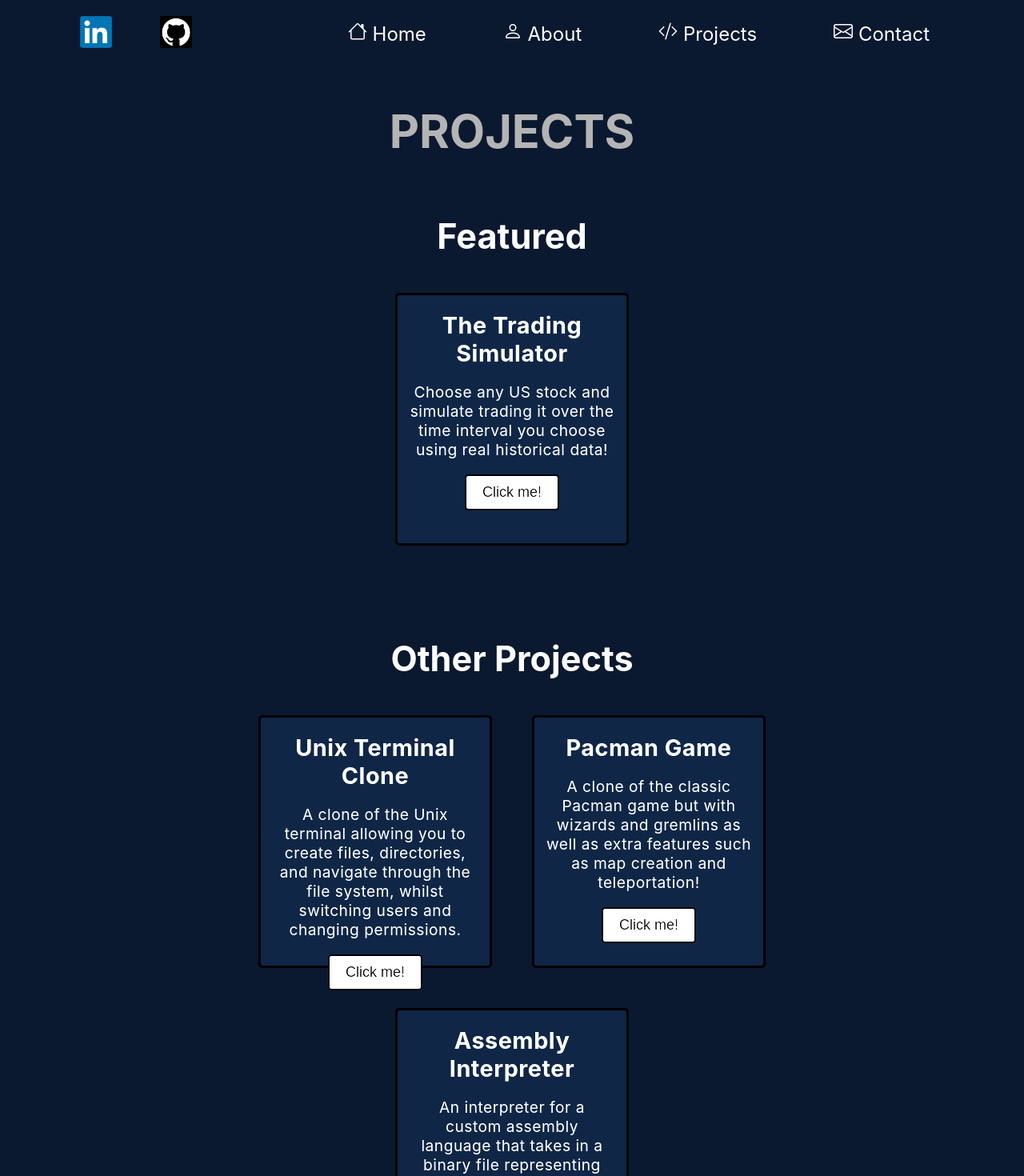
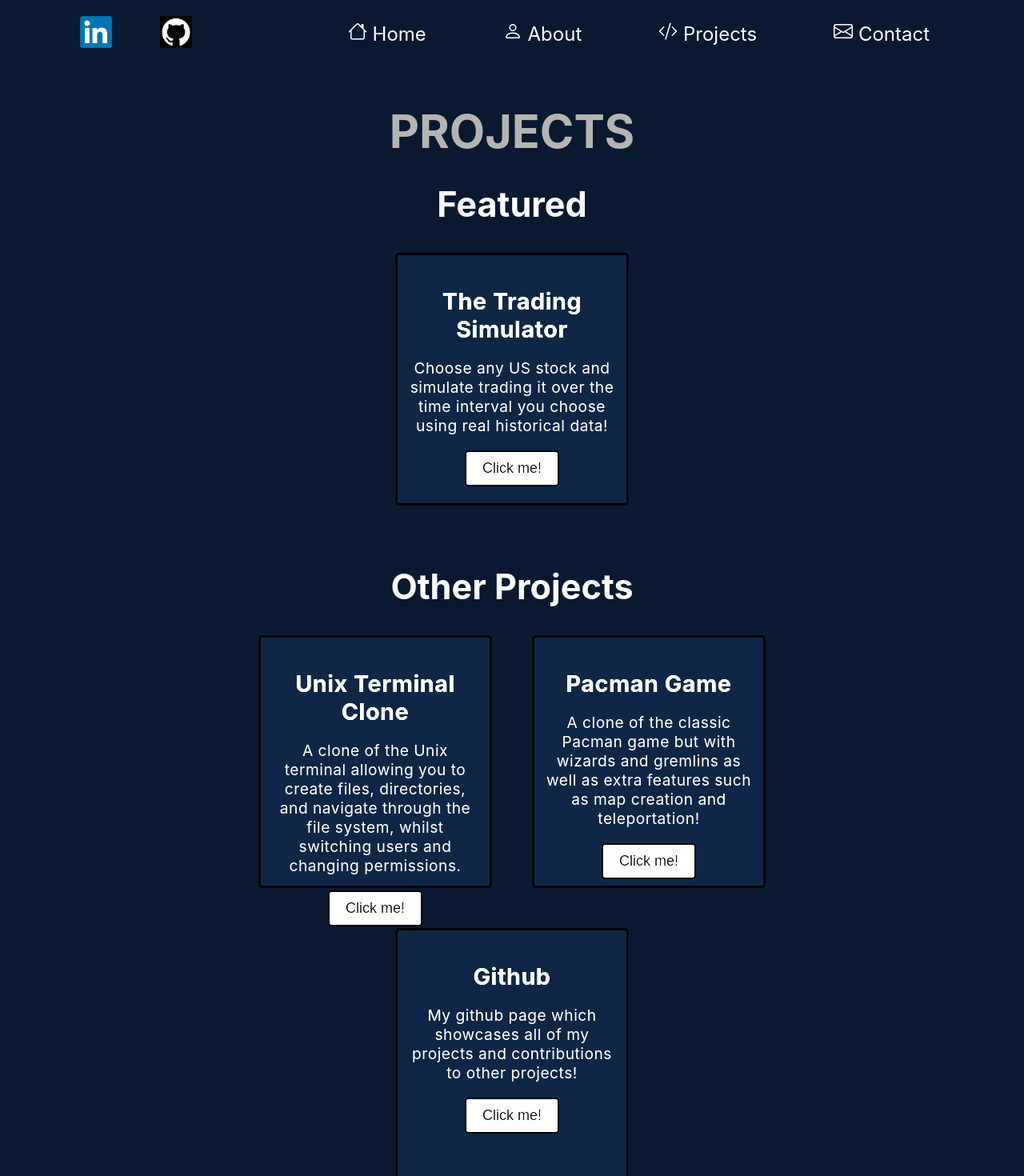
Before and after one commit to joshuahallam127/portfolio, a React (Create React App) app: page /portfolio/projects in a window 1280 px wide. Shown: the top 1470 px of the page at 80% size. Built offline with nearby package versions, Linux system fonts and the light colour scheme.

Commit message:
bug fixes

```diff
--- a/src/Components/Projects.css
+++ b/src/Components/Projects.css
@@ -51,7 +51,7 @@
     transition: 0.8s;
 }
 
-.projects-body h1 {
+.page h1 {
     margin: 5px;
 }
 
@@ -108,28 +108,9 @@
     color: white;
 }
 
-.featured {
-    width: 100%;
-    /* background-color: #0a192f; */
-    color: white;
-    font-size: 1.8rem;
-    padding: 10px;
-    margin-top: 50px;
-    border-radius: 5px;
+.projects-body h2 {
+    margin-top: 25px;
     filter: brightness(1.5);
-    text-align: center;
-}
-
-.other {
-    width: 100%;
-    /* background-color: #0a192f; */
-    color: white;
-    font-size: 1.8rem;
-    padding: 10px;
-    margin-top: 50px;
-    border-radius: 5px;
-    filter: brightness(1.5);
-    text-align: center;
 }
 
 .button-link {
--- a/src/Components/Projects.js
+++ b/src/Components/Projects.js
@@ -1,7 +1,54 @@
-import React, { useState } from 'react';
+import React, { useState, useEffect } from 'react';
 import './Projects.css';
 import Nav from './Nav';
 
+const data = {
+  'The Trading Simulator': {
+    title: 'THE TRADING SIMULATOR',
+
+    description: `The trading simulator allows you to choose any publicly listed US stock,
+    download its past data, and then practice your trading skills by buying and selling the stock with
+    the ability to fast forward time to increase your learning speed. To download and trade with any
+    stock data, the frontend takes in user input and sends it to my flask backend, which then queries
+    the Alpha Vantage API to download the stock data, and then cleans it, sorts it, and stores it in my
+    MySQL database for later use in the simulator.`,
+
+    videoLink: 'https://github.com/joshuahallam127/trading-simulator/assets/104524708/e4329a0b-f29f-43cb-adc5-5e465a31dd06',
+
+    githubLink: 'https://github.com/joshuahallam127/trading-simulator',
+
+    websiteLink: 'https://joshuahallam127.github.io/trading-simulator'
+  },
+
+  'Unix Terminal Clone': {
+    title: 'UNIX TERMINAL CLONE',
+
+    description: `The virtual machine simulates a linux terminal, allowing you to run the following
+    commands: pwd, cd, mkdir, touch, cp, mv, rm, rmdir, chmod, chown, adduser, deluser, su, ls. The virtual
+    machine keeps track of directory structure, users, their permissions and file permissions.`,
+
+    videoLink: 'https://github.com/joshuahallam127/Unix-Terminal-Clone/assets/104524708/edfc6973-e080-44f5-831a-9ce9004a218c',
+
+    githubLink: 'https://github.com/joshuahallam127/Unix-Terminal-Clone'
+  },
+
+  'Pacman Game': {
+    title: 'PACMAN GAME',
+
+    description: `Parody of the classic Pacman game. In this version, the player is a wizard, and there are
+    some extra features such as map creation and teleportation!`,
+
+    videoLink: 'https://github.com/joshuahallam127/Pacman-ish-Game-plus-Extensions/assets/104524708/6753d142-8c8f-4bf4-a313-635d71aae954',
+
+    githubLink: 'https://github.com/joshuahallam127/Pacman-ish-Game-plus-Extensions'
+  },
+
+  'Github': {
+    title: 'GITHUB',
+
+    description: `My github page which showcases all of my projects and contributions to other projects!`,
+  }
+}
 
 const ProjectsPage = ({ active, setCurrProject }) => {
   const Project = ({ title, description }) => {
@@ -9,7 +56,10 @@ const ProjectsPage = ({ active, setCurrProject }) => {
       <div className='project-box' >
         <h2>{title}</h2>
         <p>{description}</p>
-        <button onClick={() => setCurrProject(title)}>Click me!</button>
+        <button onClick={() => {
+          window.scrollTo({ top: 100, behavior: 'smooth' });
+          setCurrProject(title);
+        }}>Click me!</button>
       </div>
     )
   }
@@ -17,18 +67,14 @@ const ProjectsPage = ({ active, setCurrProject }) => {
   return (
     <div className={`projects-body page ${active ? 'active' : ''}`}>
       <h1>PROJECTS</h1>
-      <div className='featured'>
-        <h2>Featured</h2>
-      </div>
+      <h2>Featured</h2>
       <div className='projects'>
         <Project
           title='The Trading Simulator'
           description='Choose any US stock and simulate trading it over the time interval you choose using real historical data!'
         />
       </div>
-      <div className='other'>
-        <h2>Other Projects</h2>
-      </div>
+      <h2>Other Projects</h2>
       <div className='projects'>
         <Project
           title='Unix Terminal Clone'
@@ -41,9 +87,8 @@ const ProjectsPage = ({ active, setCurrProject }) => {
           features such as map creation and teleportation!'
         />
         <Project
-          title='Assembly Interpreter'
-          description='An interpreter for a custom assembly language that takes in a binary file representing the
-          assembly code and then acts as a virtual machine to execute the code.'
+          title='Github'
+          description='My github page which showcases all of my projects and contributions to other projects!'
         />
       </div>
     </div>
@@ -51,66 +96,41 @@ const ProjectsPage = ({ active, setCurrProject }) => {
 }
 
 const ProjectPage = ( {active, setCurrProject, project }) => {
-  const data = {
-    'The Trading Simulator': {
-      description: `The trading simulator allows you to choose any publicly listed US stock,
-      download its past data, and then practice your trading skills by buying and selling the stock with
-      the ability to fast forward time to increase your learning speed. To download and trade with any
-      stock data, the frontend takes in user input and sends it to my flask backend, which then queries
-      the Alpha Vantage API to download the stock data, and then cleans it, sorts it, and stores it in my
-      MySQL database for later use in the simulator.`,
 
-      videoLink: 'https://github.com/joshuahallam127/trading-simulator/assets/104524708/e4329a0b-f29f-43cb-adc5-5e465a31dd06',
+  const [projectData, setProjectData] = useState(data[project]);
+  useEffect(() => {
+    if (project === '') {
+      // setprojectdata after 0.8s so it doesn't dissapear instantly when going off page
+      setTimeout(() => {
+        setProjectData(data[project]);
+      }, 800);
+    } else {
+      setProjectData(data[project]);
+    }
+  }, [project]);
 
-      githubLink: 'https://github.com/joshuahallam127/trading-simulator',
-
-      websiteLink: 'https://joshuahallam127.github.io/trading-simulator'
-    },
-
-    'Unix Terminal Clone': {
-      description: `The virtual machine simulates a linux terminal, allowing you to run the following
-      commands: pwd, cd, mkdir, touch, cp, mv, rm, rmdir, chmod, chown, adduser, deluser, su, ls. The virtual
-      machine keeps track of directory structure, users, their permissions and file permissions.`,
-
-      videoLink: 'https://github.com/joshuahallam127/Unix-Terminal-Clone/assets/104524708/edfc6973-e080-44f5-831a-9ce9004a218c',
-
-      githubLink: 'https://github.com/joshuahallam127/Unix-Terminal-Clone'
-    },
-
-    'Pacman Game': {
-      description: `Parody of the classic Pacman game. In this version, the player is a wizard, and there are
-      some extra features such as map creation and teleportation!`,
-
-      videoLink: 'https://github.com/joshuahallam127/Pacman-ish-Game-plus-Extensions/assets/104524708/6753d142-8c8f-4bf4-a313-635d71aae954',
-
-      githubLink: 'https://github.com/joshuahallam127/Pacman-ish-Game-plus-Extensions'
-    },
-
-    'Assembly Interpreter': {
-      description: `An interpreter for a custom assembly language that takes in a binary file representing
-      the assembly code and then acts as a virtual machine to execute the code.`,
-    }
-  }
 
   return (
     <div className={`page project-detail ${active ? 'active' : ''}`}>
-      {project ?
+      {projectData ?
       <>
-        <h1>{project.toUpperCase()}</h1>
-        <p>{data[project]?.description}</p>
+        <h1>{projectData.title}</h1>
+        <p>{projectData.description}</p>
         <div>
-          <a className='button-link' href={data[project]?.githubLink} target="_blank" rel="noopener noreferrer">
+          <a className='button-link' href={projectData?.githubLink} target="_blank" rel="noopener noreferrer">
             View GitHub Repo
           </a>
-          {data[project]?.websiteLink ?
-          <a className='button-link' href={data[project]?.websiteLink} target="_blank" rel="noopener noreferrer">
+          {projectData.websiteLink ?
+          <a className='button-link' href={projectData?.websiteLink} target="_blank" rel="noopener noreferrer">
             View Site
           </a> : null}
         </div>
+        {projectData.videoLink ?
         <video style={{marginTop:'20px'}} controls width="711" height="400">
-          <source src={data[project]?.videoLink} type="video/mp4" />
+          <source src={projectData?.videoLink} type="video/mp4" />
           Your browser does not support the video tag.
-        </video>
+        </video> : null
+        }
       </> : null}
       <button className='back-button' onClick={() => setCurrProject('')}>Back</button>
     </div>
```
